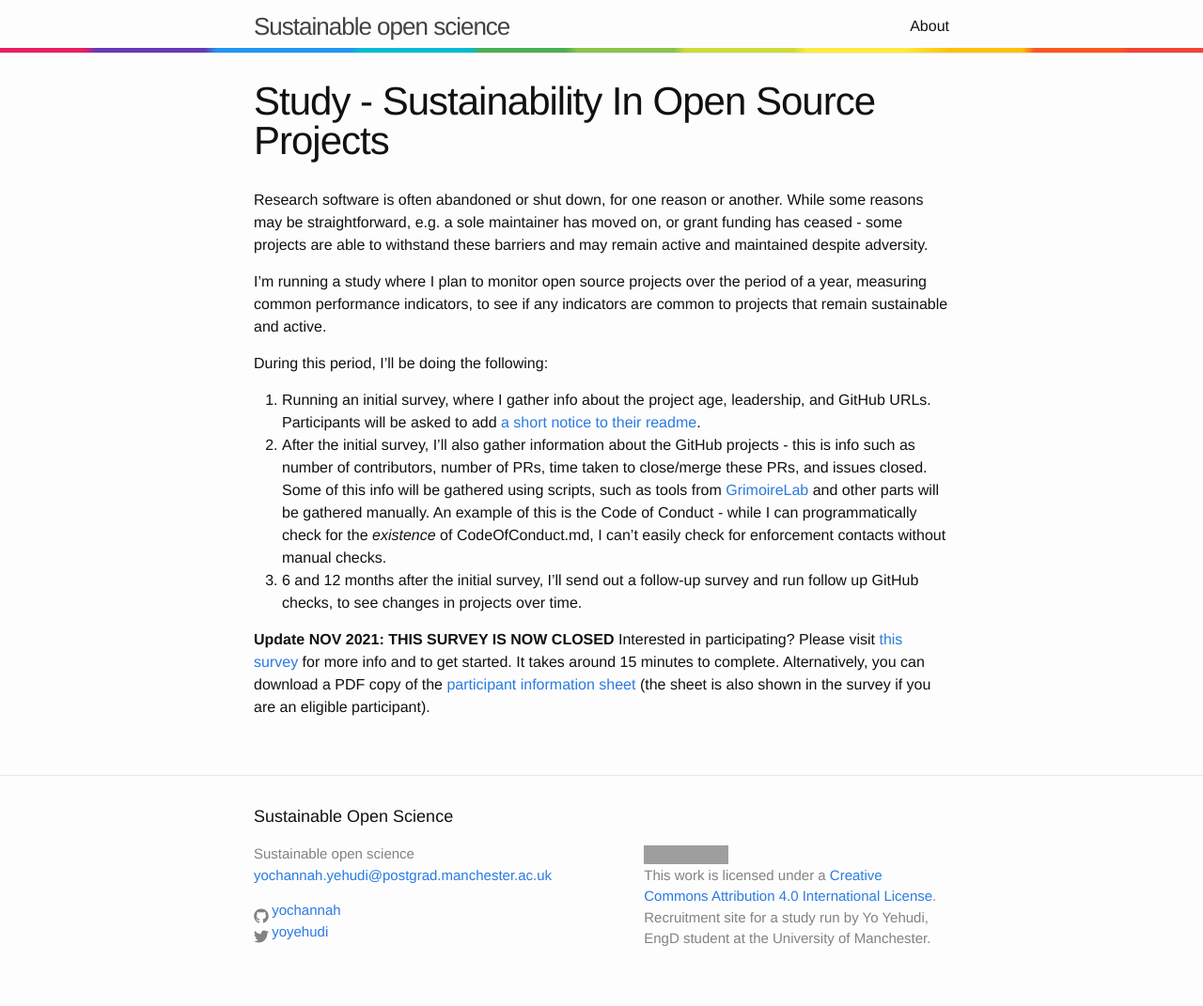
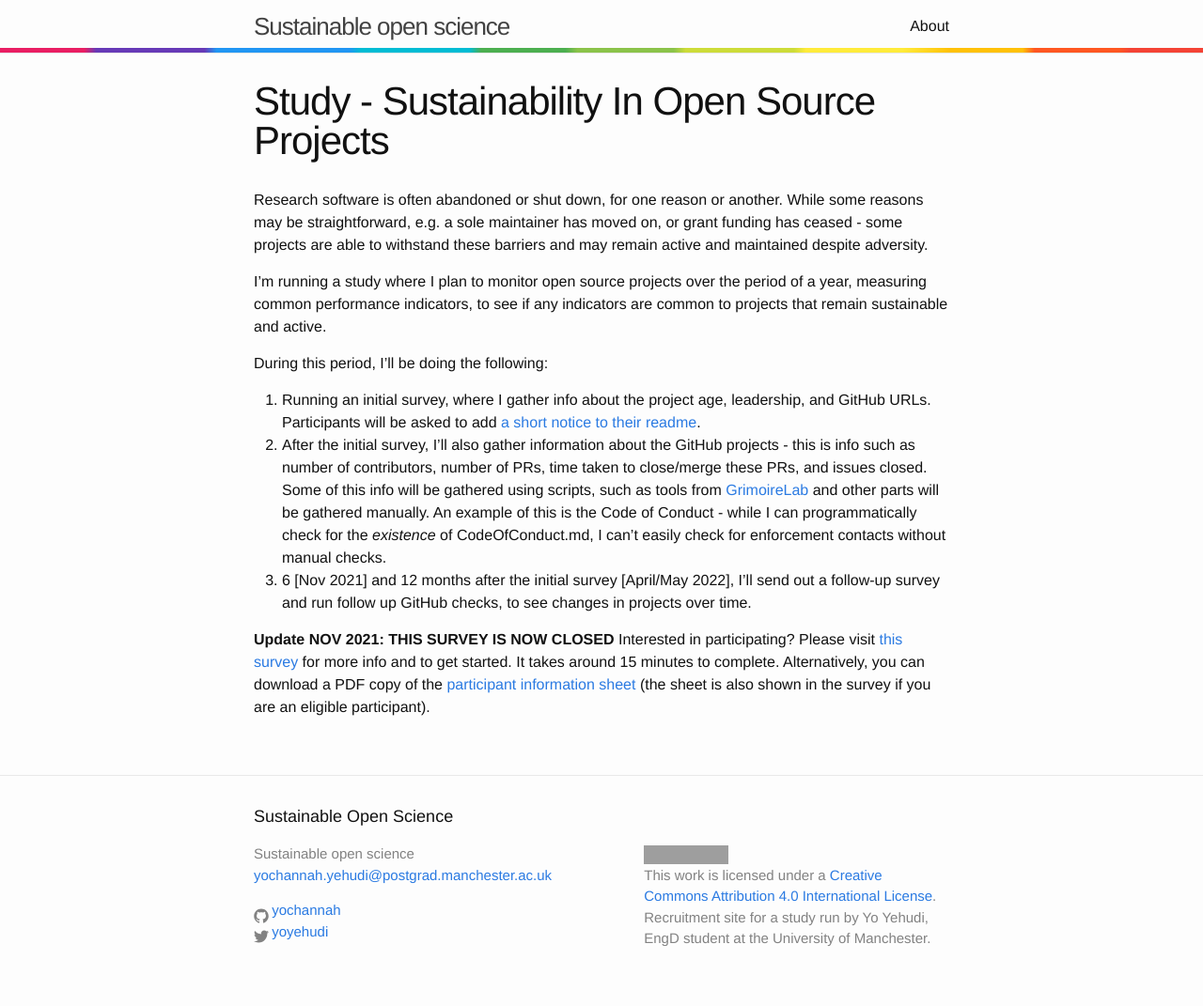
Before and after one commit to Sustainable-Open-Science-and-Software/sustainable-open-science-and-software.github.io, a Jekyll site: the page built from index.md, in a window 1280 px wide. Shown: the whole page at 94% size. Built offline with Jekyll 4.4.1, drawn with Linux system fonts in a browser that asks for light colours; grey boxes are pictures that could not be loaded.

Commit message:
add target dates for round 2 and 3 of data collection

```diff
--- a/index.md
+++ b/index.md
@@ -13,6 +13,6 @@ During this period, I'll be doing the following:
 
 1. Running an initial survey, where I gather info about the project age, leadership, and GitHub URLs. Participants will be asked to add [a short notice to their readme](readme_notice).
 2. After the initial survey, I'll also gather information about the GitHub projects - this is info such as number of contributors, number of PRs, time taken to close/merge these PRs, and issues closed. Some of this info will be gathered using scripts, such as tools from [GrimoireLab](https://chaoss.github.io/grimoirelab/) and other parts will be gathered manually. An example of this is the Code of Conduct - while I can programmatically check for the _existence_ of CodeOfConduct.md, I can't easily check for enforcement contacts without manual checks.
-3. 6 and 12 months after the initial survey, I'll send out a follow-up survey and run follow up GitHub checks, to see changes in projects over time.
+3. 6 [Nov 2021] and 12 months after the initial survey [April/May 2022], I'll send out a follow-up survey and run follow up GitHub checks, to see changes in projects over time.
 
 **Update NOV 2021: THIS SURVEY IS NOW CLOSED** Interested in participating? Please visit [this survey](https://www.qualtrics.manchester.ac.uk/jfe/form/SV_3xuFqrkbUcvQ9vg) for more info and to get started. It takes around 15 minutes to complete. Alternatively, you can download a PDF copy of the [participant information sheet](assets/PIS_sustainable_software.pdf) (the sheet is also shown in the survey if you are an eligible participant).
```
